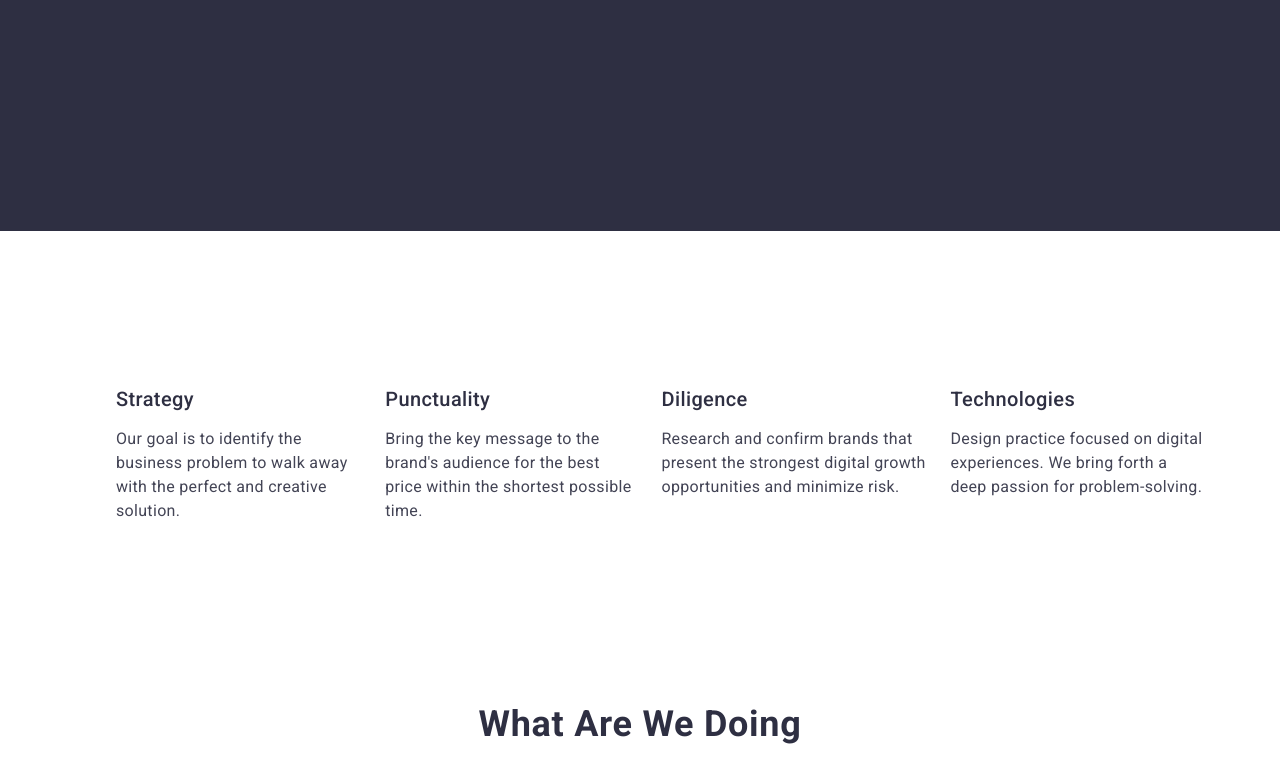
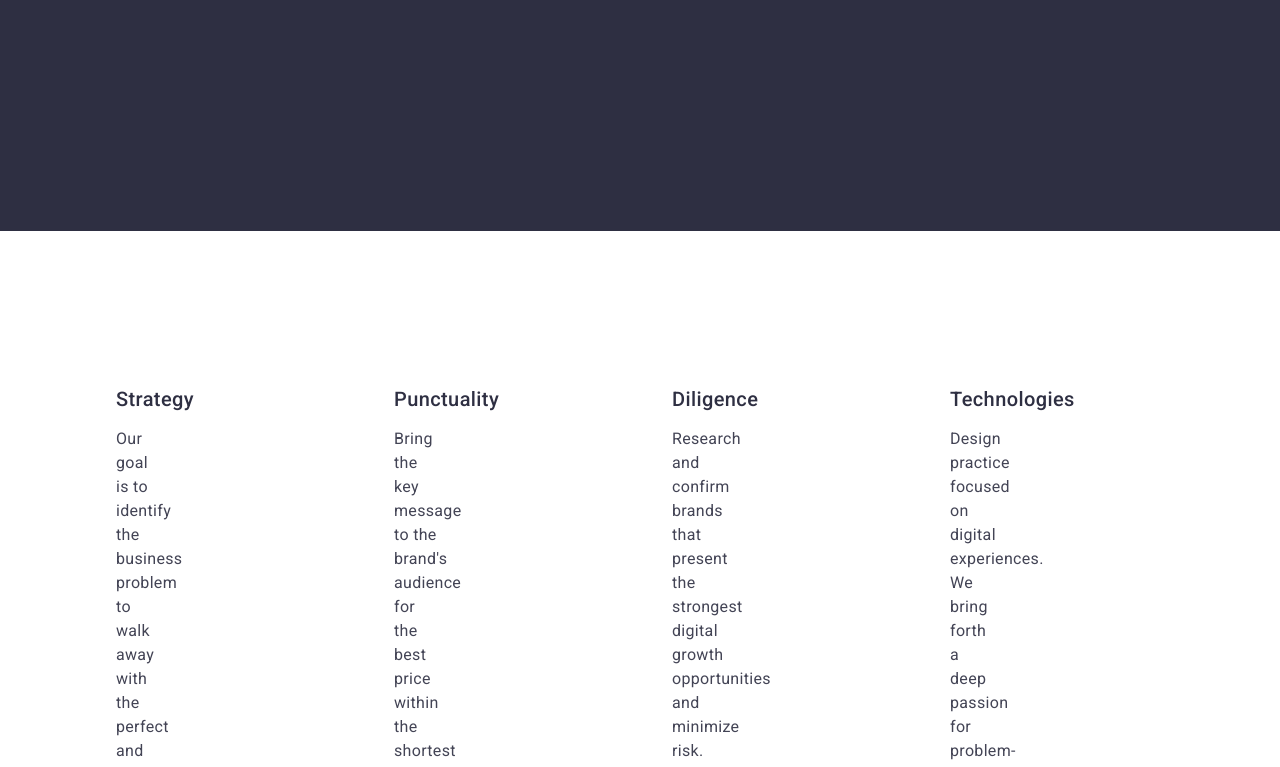
Before and after one commit to romanborynets0/goit-markup-hw-03, a plain HTML site: page index.html in a window 1280 px wide. Shown: the part 463-1230 px from the top of the page. Drawn offline with nearby package versions, Linux system fonts and the light colour scheme.

Commit message:
fixed bugs

```diff
--- a/css/styles.css
+++ b/css/styles.css
@@ -149,7 +149,7 @@ img{
   line-height: 1.5;
   letter-spacing: 0.02em;
   color: var(--color-gray);
-  width: calc((100%-72)/4);
+  width: calc((100% - 72px) / 4);
 }
 .advantages-subtitel {
   font-weight: 500;
```
